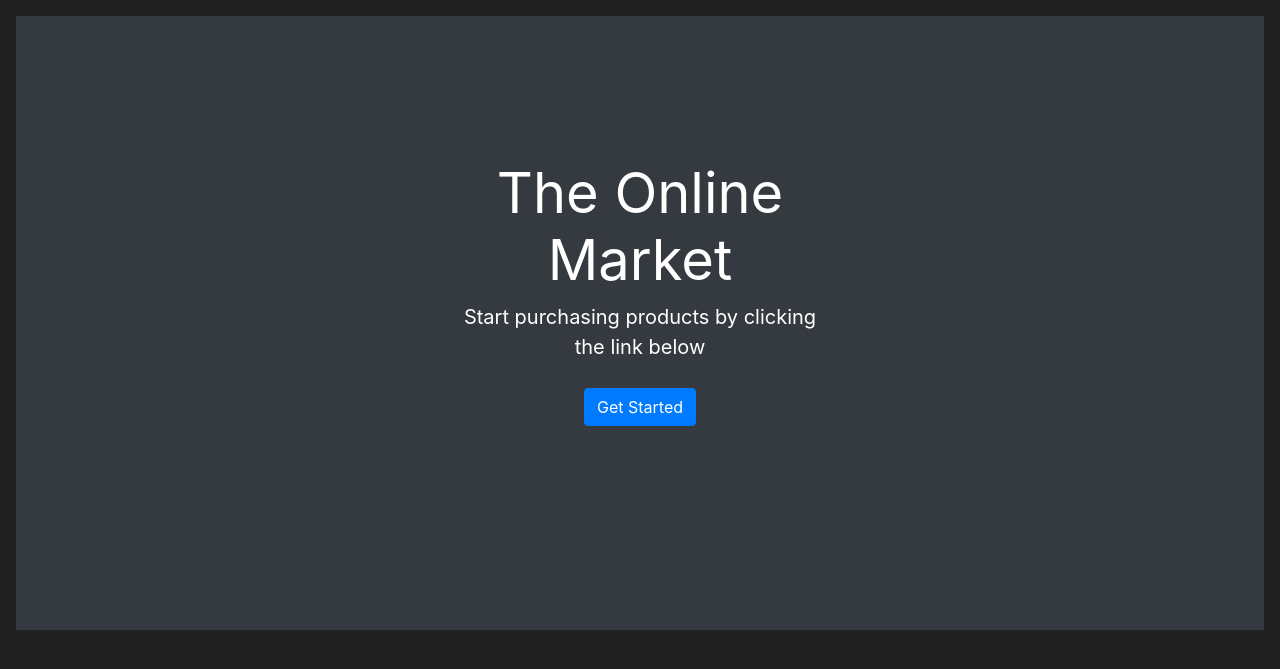
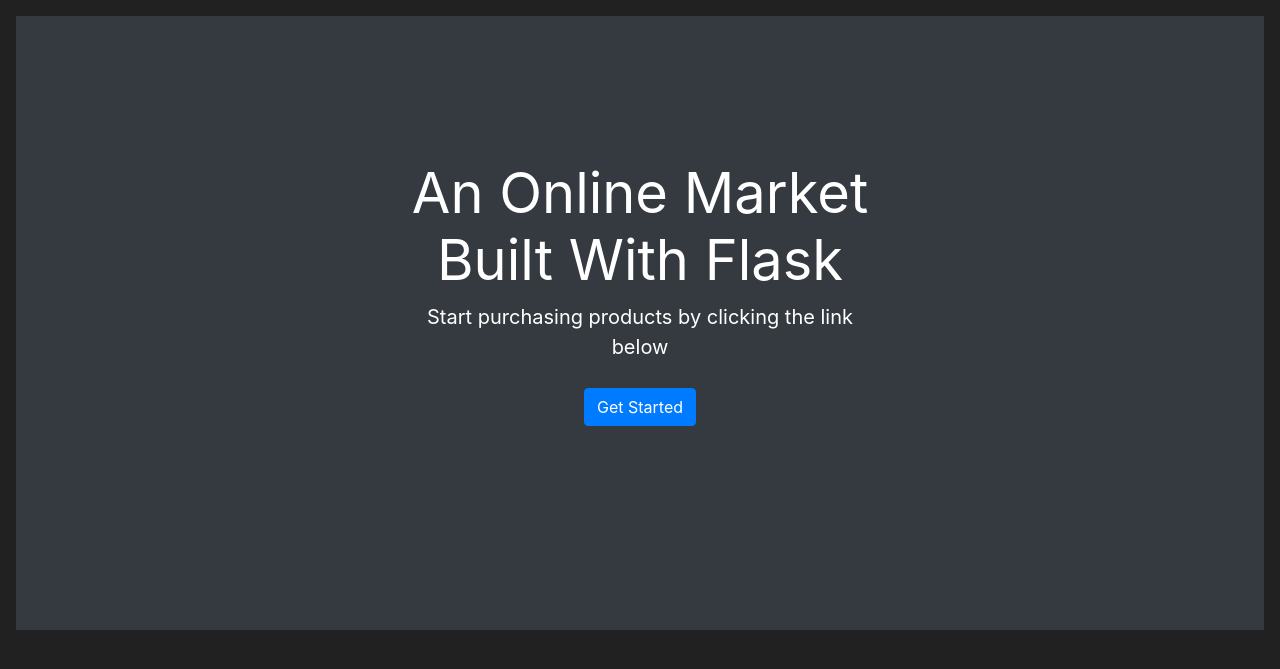
Before and after one commit to Huclark/Market_app, a Flask app: page / in a window 1280 px wide. Shown: the part 56-725 px from the top of the page. Run offline with Flask 3, Linux system fonts and the light colour scheme; a user stored in the database is signed in; some libraries are stand-ins or nearby versions.

Commit message:
Update: home

```diff
--- a/market/templates/home.html
+++ b/market/templates/home.html
@@ -4,10 +4,10 @@
 {% endblock %}
 {% block content %}
     <div class="position-relative overflow-hidden p-3 p-md-5 m-md-3 text-center bg-dark" style="color:white">
-        <div class="col-md-5 p-lg-5 mx-auto my-5">
-            <h1 class="display-4 font-weight-normal">The Online Market</h1>
+        <div class="col-md-5 p-lg-5 mx-auto my-5 homepage_msg">
+            <h1 class="display-4 font-weight-normal">An Online Market Built With Flask</h1>
             <p class="lead font-weight-normal">Start purchasing products by clicking the link below</p>
-            <a class="btn btn-primary" href="{{ url_for('views.market_page') }}">Get Started</a>
+            <a class="btn btn-primary" href="{{ url_for('views.login_page') }}">Get Started</a>
         </div>
         <div class="product-device box-shadow d-none d-md-block"></div>
         <div class="product-device product-device-2 box-shadow d-none d-md-block"></div>
```
